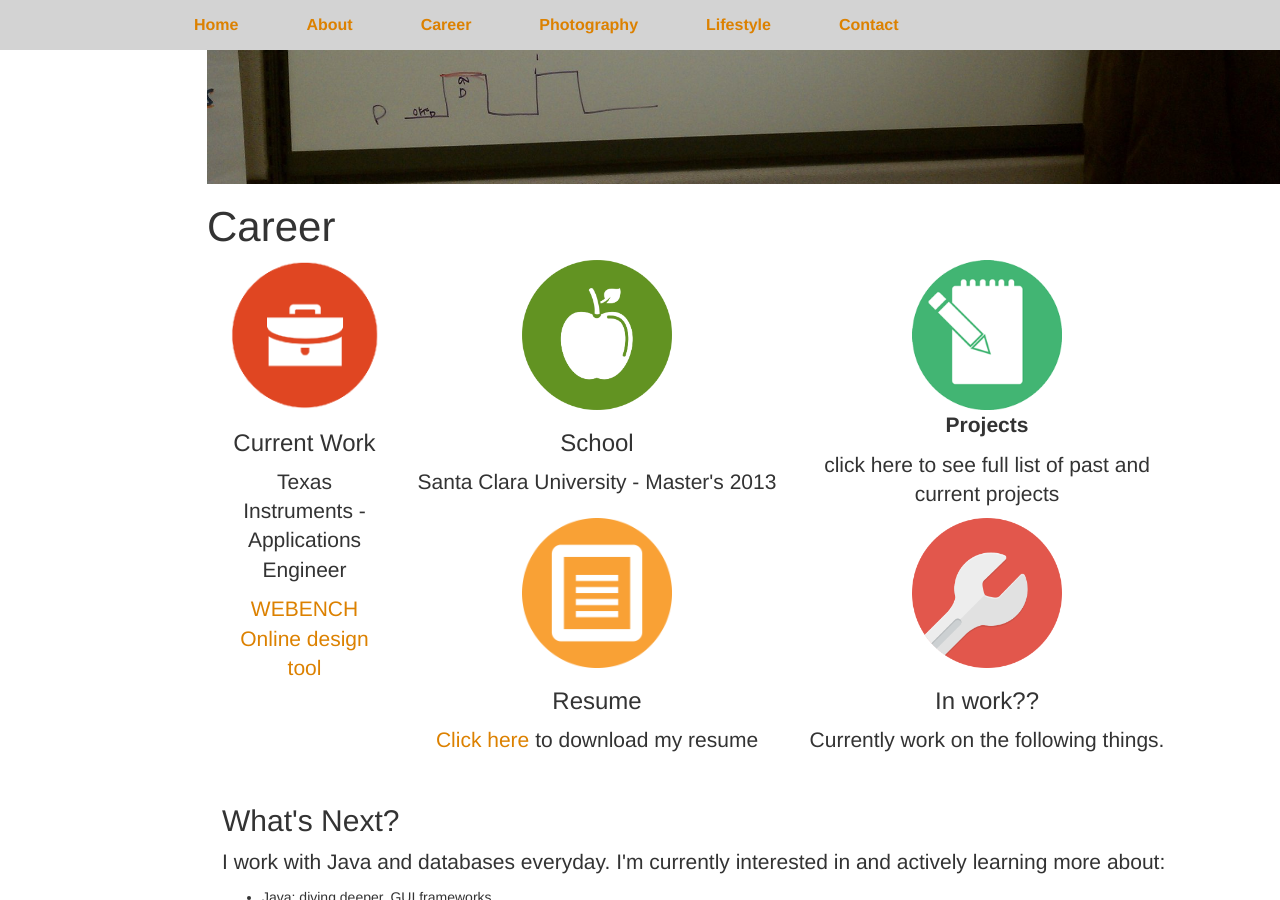
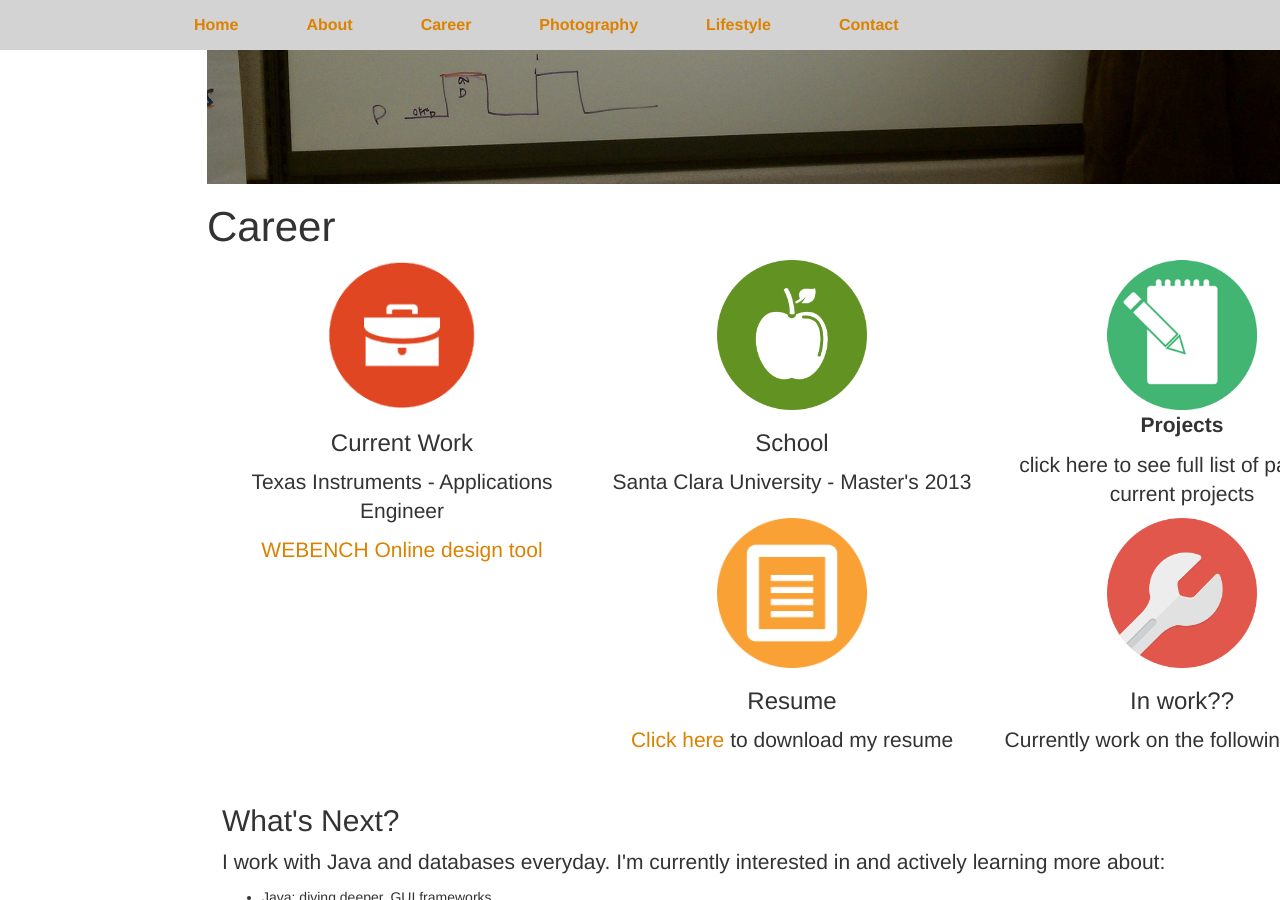
Before and after one commit to itsonlyjaz/itsonlyjaz.github.io, a Jekyll site: the page built from career/index.html, in a window 1280 px wide and 900 px high, scrolled down 396 px. Built offline with Jekyll 4.4.1, drawn with Linux system fonts in a browser that asks for light colours.

Commit message:
Update index.html

```diff
--- a/career/index.html
+++ b/career/index.html
@@ -15,7 +15,7 @@
 
     <div class="services container">
     <div class="row">
-        <section class="col-sm-6 col-md-4 col-lg-2">
+        <section class="col-sm-12 col-md-8 col-lg-4">
             <img class="icon" src="work2.png" alt="Icon">
             <h3>Current Work</h3>
             <p>Texas Instruments - Applications Engineer
```
